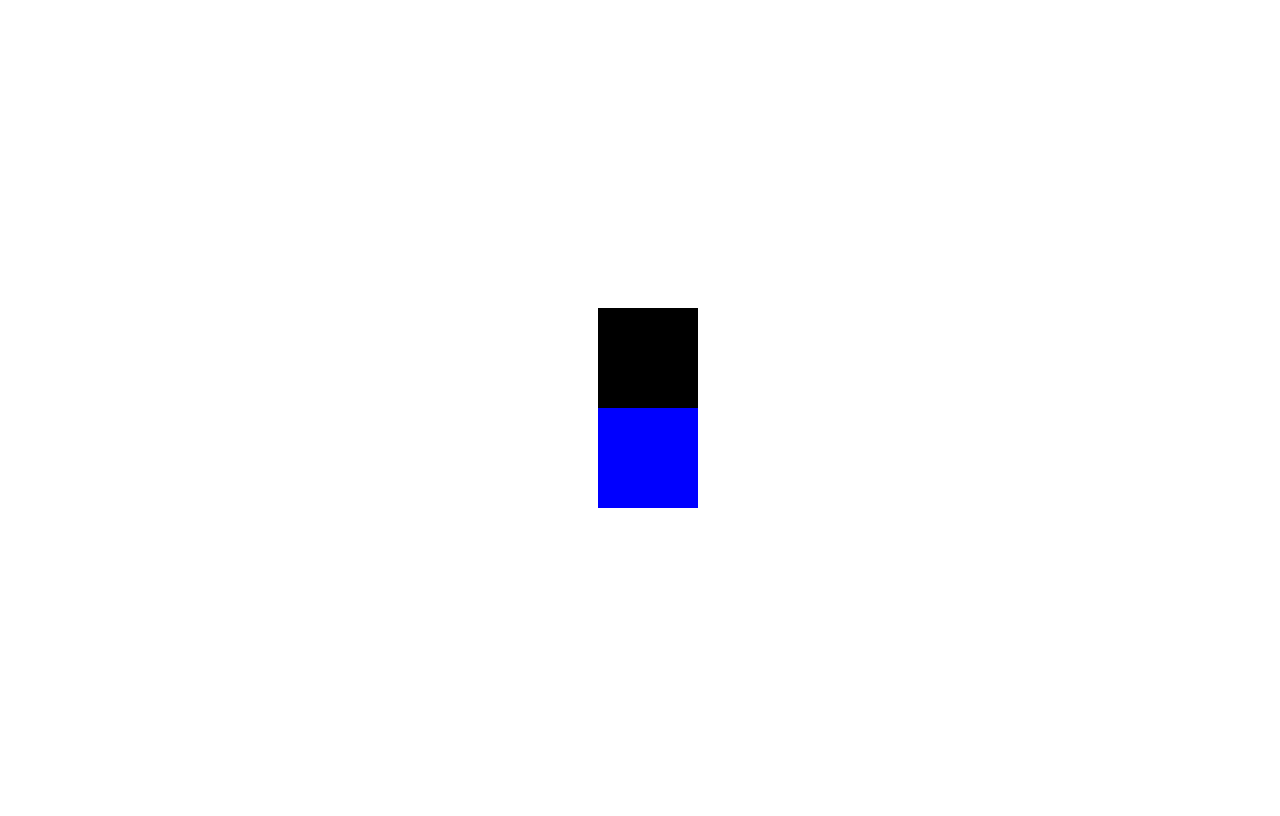
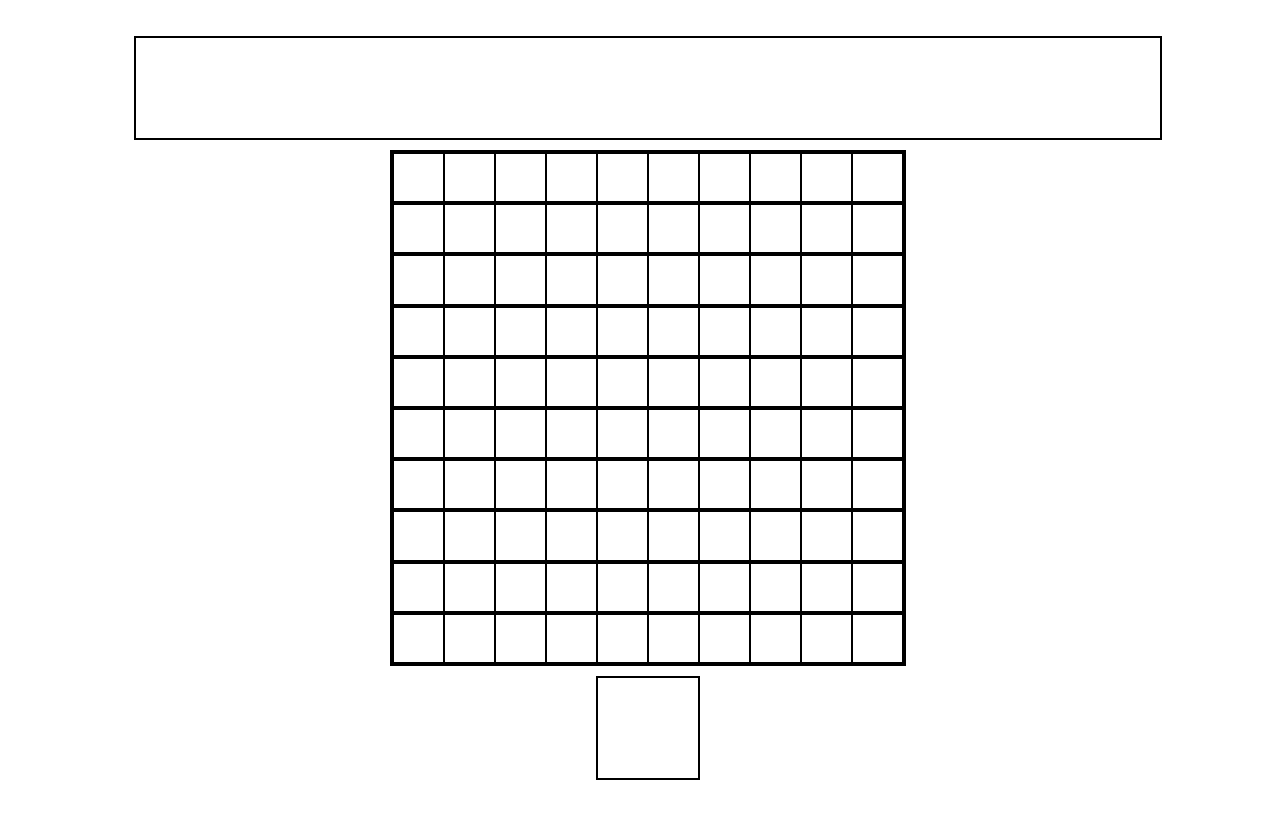
Before and after one commit to JaydenBStone/Etch-A-Sketch, a plain HTML site: page index.html in a window 1280 px wide. Drawn offline with Linux system fonts and the light colour scheme.

Commit message:
Funnction to createGrid is now complete written rough plan in comments for certain things i want to add

```diff
--- a/script.js
+++ b/script.js
@@ -2,33 +2,43 @@
 
 const etchASketch = document.querySelector('.etchASketch');
 
-// Header
-const header = document.createElement('div');
-header.classList.add('header');
-etchASketch.append(header);
-// Title
-const title = document.createElement('div');
-title.classList.add('title');
-header.append(title);
-// Description
-const description = document.createElement('div');
-description.classList.add('description');
-header.append(description);
+const header = createDiv('header', etchASketch);
+const title = createDiv('title', header);
+const description = createDiv('description', header);
+
+const gridContainer = createDiv('gridContainer', etchASketch);
+const controlPanel = createDiv('controlPanel', etchASketch);
+
+let size = 10;
 
 
-// Grid Container DOM
-const gridContainer = document.createElement('div');
-gridContainer.classList.add('gridContainer');
-etchASketch.append(gridContainer);
-
-
-// Control Panel DOM
-const controlPanel = document.createElement('div');
-controlPanel.classList.add('controlPanel');
-etchASketch.append(controlPanel);
-
-
-
-
+// Create Button to reset
+// Create Slider to pick size - give value to gridCreate()
+//         - displays the px x px size overhead
+// Create Color Picker
+//         - have a display that you click and shows an rbg color picker winow (check michalosman on community projects)
+// Create Reset button
+//
+//
+//
 
 // Fucntions
+// DOM Div Function
+function createDiv(className, parent ){
+  const div = document.createElement('div');
+  div.classList.add(className);
+  parent.append(div)
+  return div
+}
+
+// Create gridRow
+function gridCreate() {
+  for (let i = 0; i < size; i++) {
+    const gridRow = createDiv('gridRow', gridContainer);
+    for (let k = 0; k < size; k++) {
+      createDiv('gridColumn', gridRow);
+    }
+  }
+}
+
+gridCreate()
--- a/style.css
+++ b/style.css
@@ -7,14 +7,34 @@
  justify-content: center;
 }
 
+.header {
+  width: 80%;
+  height: 100px;
+  border: 2px solid black;
+}
+
 .gridContainer {
-  width: 100px;
-  height: 100px;
-  background-color: black;
+  display: flex;
+  flex-direction: column;
+  margin: 10px 10px;
+  width: 40vw;
+  height: 40vw;
+  border: 2px solid black;
 }
 
 .controlPanel {
   width: 100px;
   height: 100px;
-  background-color: blue;
+  border: 2px solid black;
 }
+
+.gridRow{
+  display: flex;
+  border: 0.25px solid black ;
+  flex: 1;
+}
+
+.gridColumn{
+  border: 0.5px solid black ;
+  flex: 1;
+}
```
